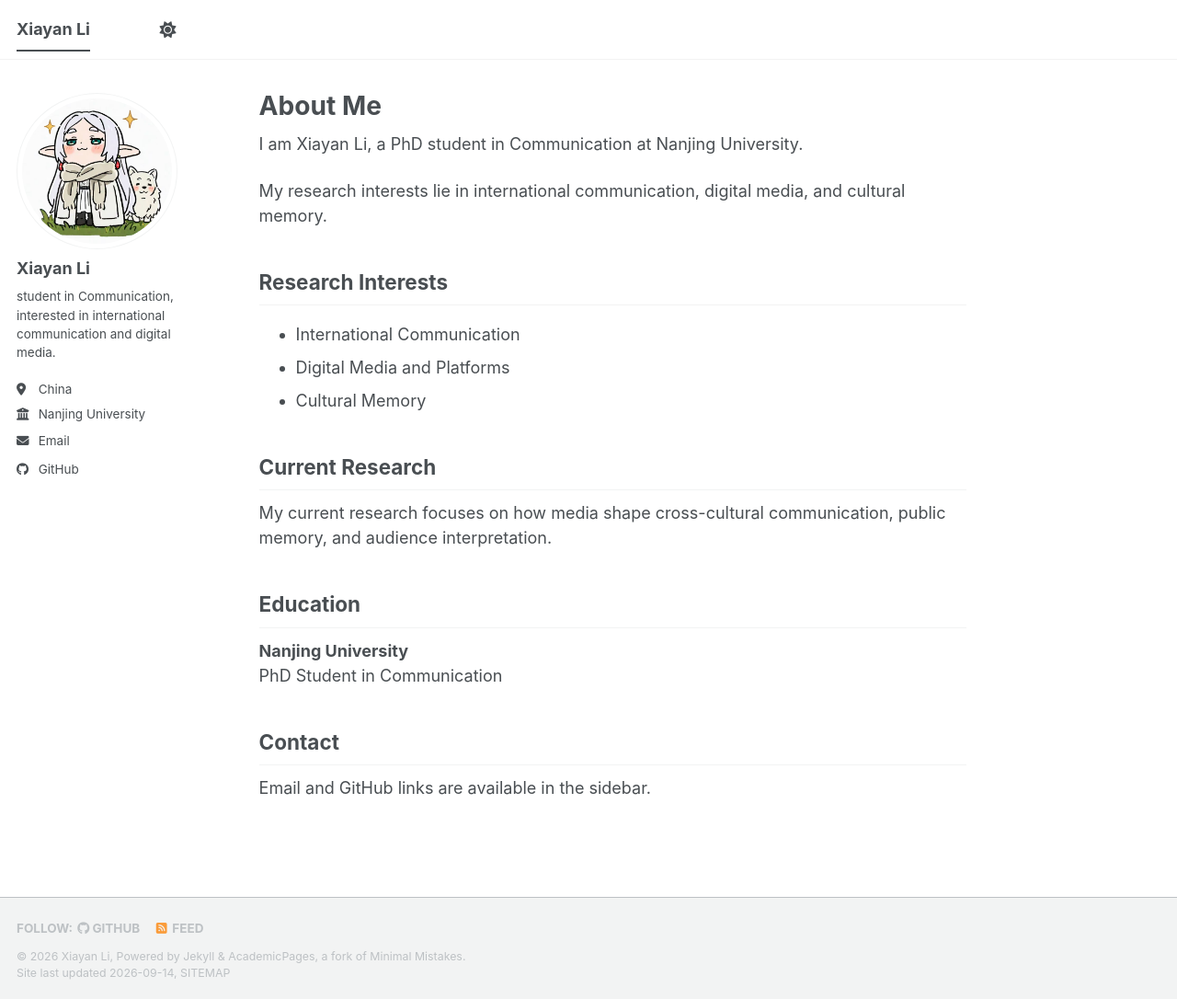
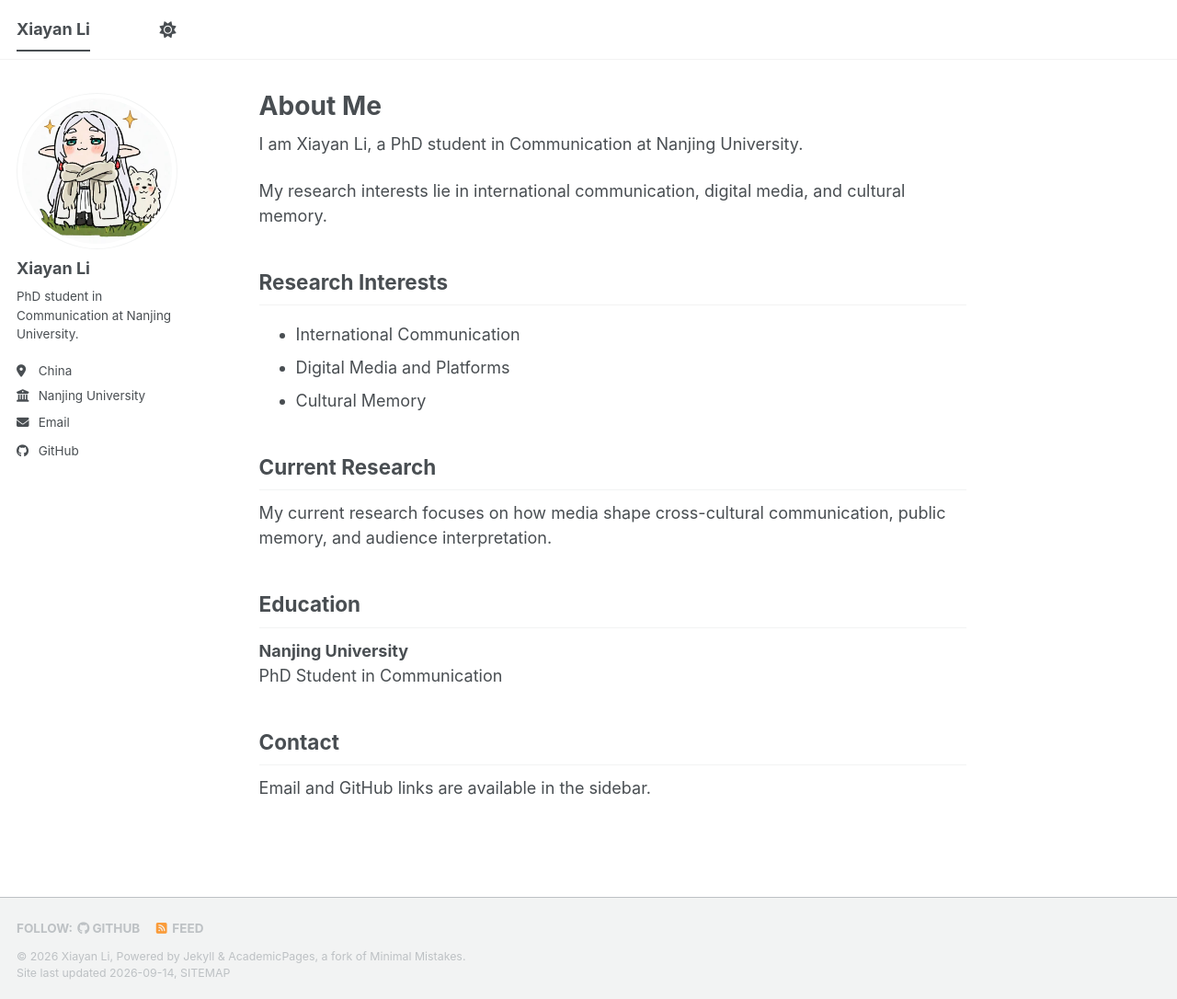
Before and after one commit to Lxy-Charlotte/Lxy-Charlotte.github.io, a Jekyll site: the page built from _pages/about.md, in a window 1280 px wide and 1086 px high. Shown: the whole window at 92% size. Built offline with Jekyll 4.4.1, drawn with Linux system fonts in a browser that asks for light colours; a style sheet for code colours, icons or effects is not loaded.

Commit message:
Update _config.yml

```diff
--- a/_config.yml
+++ b/_config.yml
@@ -26,7 +26,7 @@ author:
   avatar           : "profile.jpg"
   name             : "Xiayan Li"
   pronouns         : # example: "she/her"
-  bio              : "student in Communication, interested in international communication and digital media."
+  bio              : "PhD student in Communication at Nanjing University."
   location         : "China"
   employer         : "Nanjing University"
   uri              : # URL
```
